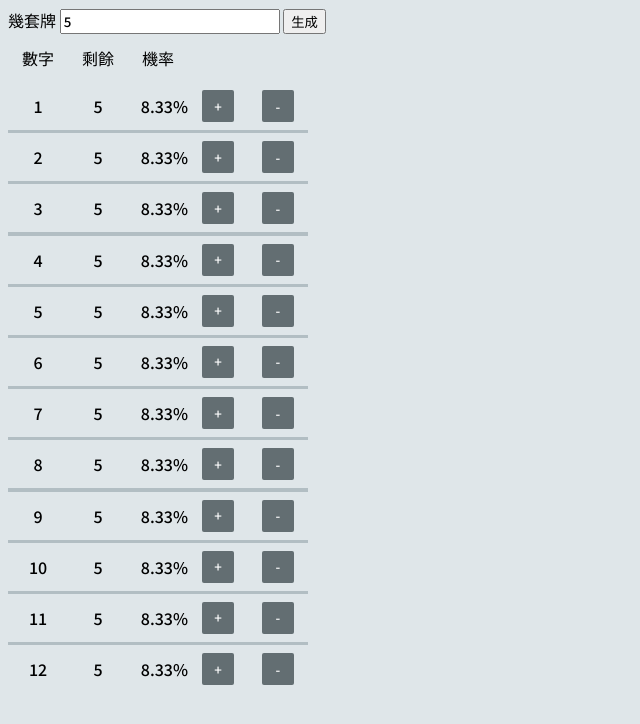
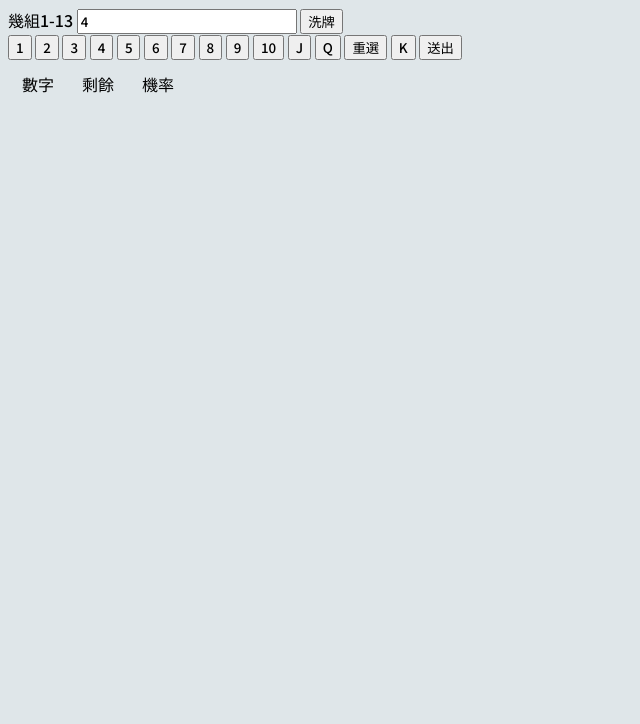
Before and after one commit to zero41120/CardCounter, a plain HTML site: page index.html in a window 1280 px wide. Shown: the whole page, without its empty margins (0-640 px from the left). Drawn offline with Linux system fonts and the light colour scheme; some packages are replaced by stand-ins of ours; a script that the page names is missing.

Commit message:
Chance to picker style

```diff
--- a/index.html
+++ b/index.html
@@ -10,12 +10,34 @@
     <link rel="preconnect" href="https://fonts.googleapis.com">
     <link rel="preconnect" href="https://fonts.gstatic.com" crossorigin>
     <link href="https://fonts.googleapis.com/css2?family=Noto+Sans+TC:wght@500&display=swap" rel="stylesheet">
+    <script src="//cdn.jsdelivr.net/npm/sweetalert2@11"></script>
 </head>
 
 <body>
-    <label>幾套牌</label>
-    <input id="deckCount" type="number" min="1" value="5" />
-    <button id="generateButton">生成</button>
+    <div class="section1">
+        <div class="top">
+            <label>幾組1-13</label>
+            <input id="deckCount" type="number" min="1" value="4" />
+            <button id="generateButton">洗牌</button>
+        </div>
+        <div class="cardPickers">
+            <button class="picker">1</button>
+            <button class="picker">2</button>
+            <button class="picker">3</button>
+            <button class="picker">4</button>
+            <button class="picker">5</button>
+            <button class="picker">6</button>
+            <button class="picker">7</button>
+            <button class="picker">8</button>
+            <button class="picker">9</button>
+            <button class="picker">10</button>
+            <button class="picker">J</button>
+            <button class="picker">Q</button>
+            <button id="reset" class="picker">重選</button>
+            <button class="picker">K</button>
+            <button id="send" class="picker">送出</button>
+        </div>
+    </div>
     <div class="result">
         <div class="item">
             <div>數字</div>
@@ -27,15 +49,23 @@
 </body>
 
 <script type="module">
-    document.getElementById('generateButton').onclick = generate;
+    import { setupPickers } from './picker.js';
+
+    let data = {};
+    document.getElementById('generateButton').onclick = reset;
     const countElem = document.getElementById('deckCount');
     const mapElem = document.getElementById('cardMap');
-    let data = {}
+    reset();
 
     function reset() {
+        const deckCount = Number(countElem.value);
         data = {}
+        for (let i = 0; i < 13; i++) data[i + 1] = { value: deckCount };
+        data.remainingCards = 13 * deckCount;
         mapElem.innerHTML = null;
         window.data = data;
+        setupPickers(data, syncData);
+        syncData();
     }
 
     function elem(tag, { klass, innerText } = {}) {
@@ -45,53 +75,26 @@
         return elem;
     }
 
-    function generate() {
-        reset();
-        const deckCount = countElem.value;
-        const cardElems = [];
-        for (let i = 0; i < 12; i++) {
+    function syncData() {
+        mapElem.innerHTML = null;
+        const deckCount = Number(countElem.value);
+        let remainElemMap = [];
+        for (let i = 0; i < 13; i++) {
             const face = i + 1;
             const parent = elem('div', { klass: 'item' });
             const faceE = elem('div', { klass: 'face', innerText: face });
-            const deckE = elem('div', { klass: 'deck', innerText: deckCount });
-            const chanceE = elem('div', { klass: 'chance', innerText: '0' });
-            const plusE = elem('button', { klass: 'deckBtn', innerText: '+' });
-            const minusE = elem('button', { klass: 'deckBtn', innerText: '-' });
-            setupButton(face, deckE, plusE, minusE, deckCount);
-            [faceE, deckE, chanceE, plusE, minusE]
-                .forEach(elem => parent.appendChild(elem))
-            cardElems.push(parent)
-
-            data[face] = { value: Number(deckCount), chanceE };
+            const remain = data[face]?.value ?? deckCount;
+            const remainE = elem('div', { klass: 'remain', innerText: 'x' + remain });
+            const chance = (remain * 100 / data.remainingCards).toFixed(2) + '%';
+            const chanceE = elem('div', { klass: 'chance', innerText: chance });
+            [faceE, remainE, chanceE].forEach(elem => parent.appendChild(elem));
+            data[face].chanceE = chanceE;
+            remainElemMap.push({ elem: parent, remain });
         }
-        cardElems.forEach(elem => mapElem.appendChild(elem));
-        updateChance();
+        remainElemMap.sort((a, b) => b.remain - a.remain);
+        remainElemMap.forEach(({ elem }) => mapElem.appendChild(elem));
     }
 
-    function setupButton(face, deckE, plusE, minusE, max) {
-        const getValue = () => Number(deckE.innerText);
-        plusE.onclick = () => {
-            const value = Math.min(getValue() + 1, max);
-            deckE.innerText = value;
-            updateChance({ face, value });
-        }
-        minusE.onclick = () => {
-            const value = Math.max(getValue() - 1, 0);
-            deckE.innerText = value;
-            updateChance({ face, value });
-        }
-    }
-
-    function updateChance({ face, value } = {}) {
-        if (face != null && value != null) {
-            data[face].value = value;
-        }
-        let sum = Object.values(data).reduce((acc, c) => acc + c.value, 0);
-        Object.values(data).forEach(({ value, chanceE }) => {
-            chanceE.innerText = (value * 100 / sum).toFixed(2) + '%'
-        })
-    }
-    generate();
 </script>
 
 </html>
```
